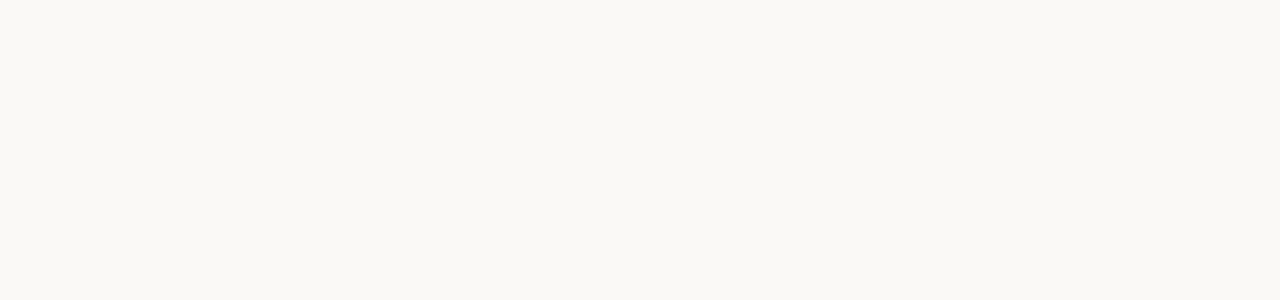
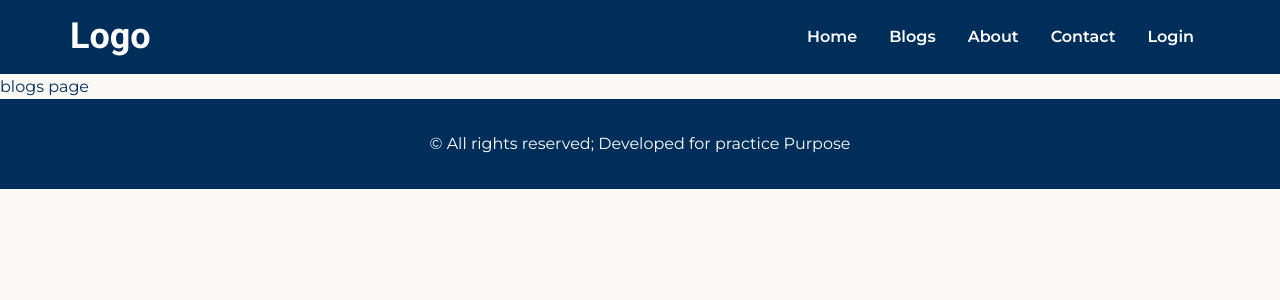
Before and after one commit to dev-nirob1/helloVue, a Vue app: page /blogs in a window 1280 px wide. Before the commit this address had no page. Shown: the top 300 px of the page. Built offline with nearby package versions, Linux system fonts and the light colour scheme.

Commit message:
update navbar and footer

```diff
--- a/src/components/Section/FooterSection.vue
+++ b/src/components/Section/FooterSection.vue
@@ -1,6 +1,5 @@
 <template>
-    footer
+    <div class="text-center text-white bg-secondary py-1">
+        <p>&copy; All rights reserved; Developed for practice Purpose</p>
+    </div>
 </template>
-
-<style scoped>
-</style>
--- a/src/components/Section/HeaderSection.vue
+++ b/src/components/Section/HeaderSection.vue
@@ -1,5 +1,59 @@
+<script setup>
+import { RouterLink } from 'vue-router';
+import BaseTitle from '@/components/Elements/BaseTitle.vue';
+
+</script>
+
 <template>
-navbar
+    <header class="bg-secondary text-white">
+        <nav class="container navbar">
+            <div class="brand">
+                <BaseTitle>Logo</BaseTitle>
+            </div>
+            <ul>
+                <li>
+                    <RouterLink to="/">Home</RouterLink>
+                </li>
+                <li>
+                    <RouterLink to="/blogs">Blogs</RouterLink>
+                </li>
+                <li>
+                    <RouterLink to="/about">About</RouterLink>
+                </li>
+                <li>
+                    <RouterLink to="/contact">Contact</RouterLink>
+                </li>
+                <li>
+                    <RouterLink to="/">Login</RouterLink>
+                </li>
+            </ul>
+        </nav>
+    </header>
 </template>
 
-<style scoped></style>
+<style scoped>
+.navbar {
+    display: flex;
+    justify-content: space-between;
+    align-items: center;
+}
+
+.navbar ul {
+    list-style: none;
+    padding: 0;
+    display: flex;
+    align-items: center;
+    /* gap:.75rem; */
+}
+
+.navbar ul li a {
+    text-decoration: none;
+    display: inline-block;
+    padding: .5rem 1rem;
+    font-weight: 600;
+    transition: all .3s ease-in-out;
+}
+.navbar ul li a:hover {
+    color: var(--primary-color);
+}
+</style>
--- /dev/null
+++ b/src/zems/Front/Pages/BlogsPage.vue
@@ -0,0 +1,3 @@
+<template>
+    blogs page
+</template>
--- a/src/zems/Front/routes.js
+++ b/src/zems/Front/routes.js
@@ -1,5 +1,6 @@
 import MainLayout from "./FrontLayout/MainLayout.vue";
 import AboutPage from "./Pages/AboutPage.vue";
+import BlogsPage from "./Pages/BlogsPage.vue";
 import ContactPage from "./Pages/ContactPage.vue";
 import HomePage from "./Pages/HomePage.vue";
 
@@ -14,6 +15,11 @@ export default [
           component: HomePage,
         },
         {
+          path: "/blogs",
+          name: "blogs",
+          component: BlogsPage,
+        },
+        {
           path: "/about",
           name: "about",
           component: AboutPage,
```
